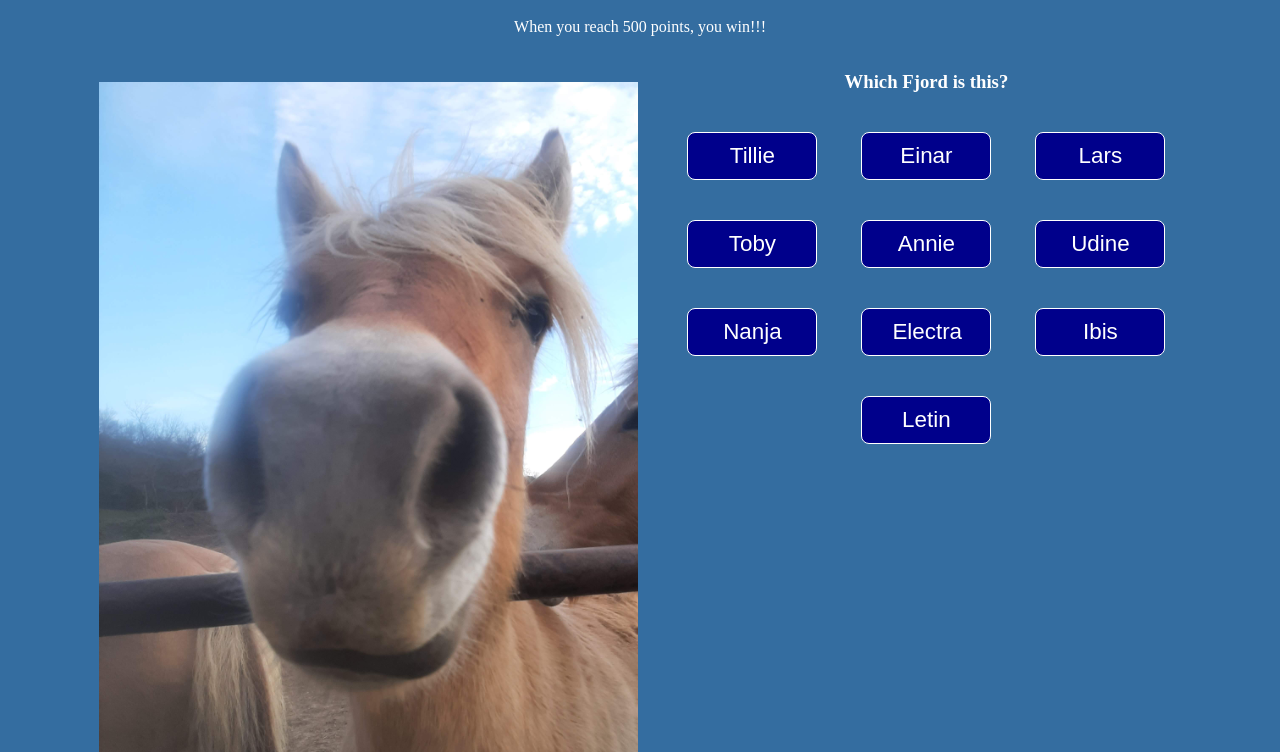
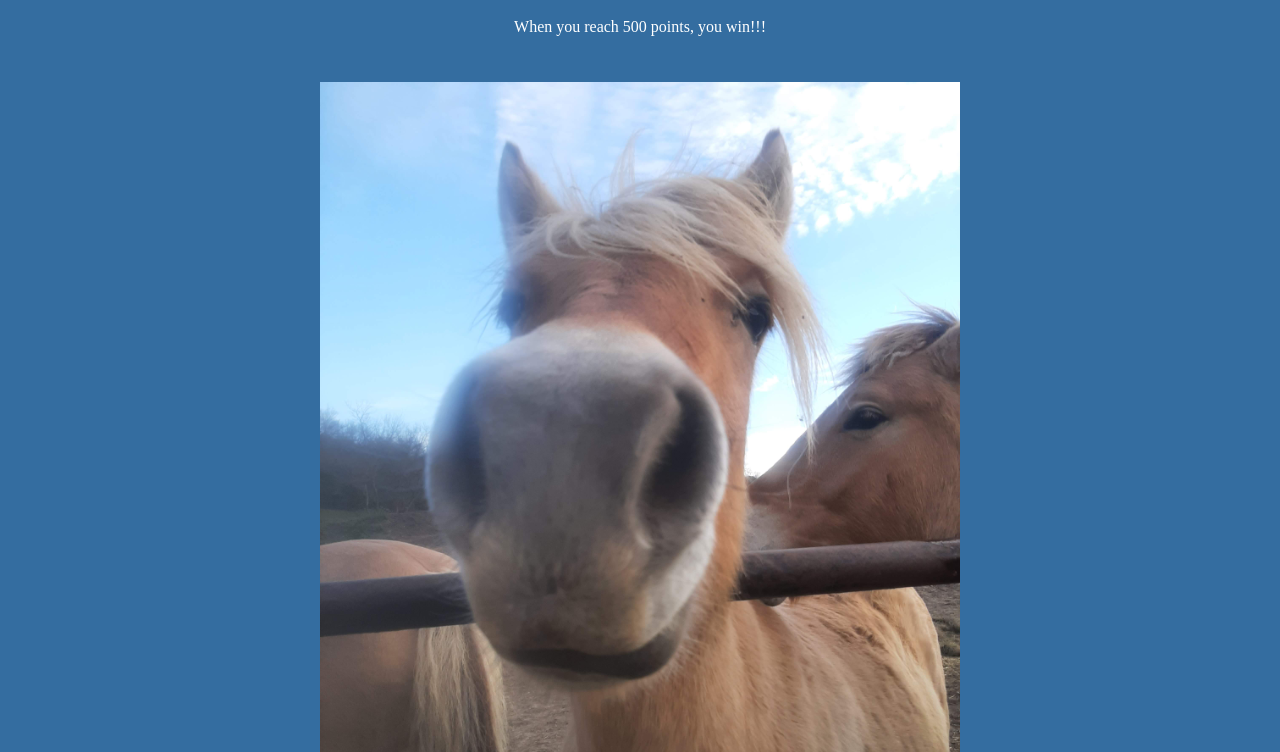
Before and after one commit to hallesiok/hallesiok.github.io, a plain HTML site: page fjord500/index.htm in a window 1280 px wide. Shown: the part 48-800 px from the top of the page. Drawn offline with Linux system fonts and the light colour scheme.

Commit message:
no media query

```diff
--- a/fjord500/index.htm
+++ b/fjord500/index.htm
@@ -77,13 +77,6 @@
                 background-color: rgb(54, 54, 153);
             }
 
-            /* Mobile overrides */
-            @media only screen and (min-width: 768px) {
-                .column {
-                    width: 45% !important;
-                }
-            }
-
         </style>
 
         <script src="./app.js"></script>
```
